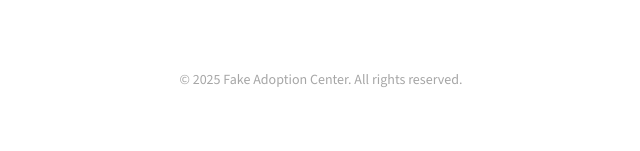
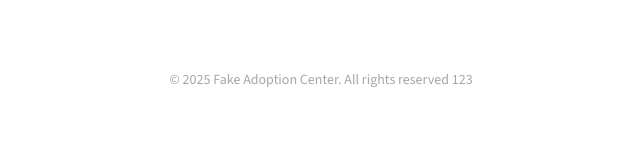
Before and after one commit to Hoaxcode/my-pet-adoption-test, a plain HTML site: page index.html in a window 1280 px wide. Shown: the part 1832-1983 px from the top of the page, 319-959 px from the left. Drawn offline with nearby package versions, Linux system fonts and the light colour scheme.

Commit message:
Update footer

```diff
--- a/index.html
+++ b/index.html
@@ -190,7 +190,7 @@
     <!--*-------------------------------------------------------------------------->
 
     <footer class="site-footer">
-      <p>&copy; 2025 Fake Adoption Center. All rights reserved.</p>
+      <p>&copy; 2025 Fake Adoption Center. All rights reserved 123</p>
     </footer>
 
   </body>
```
